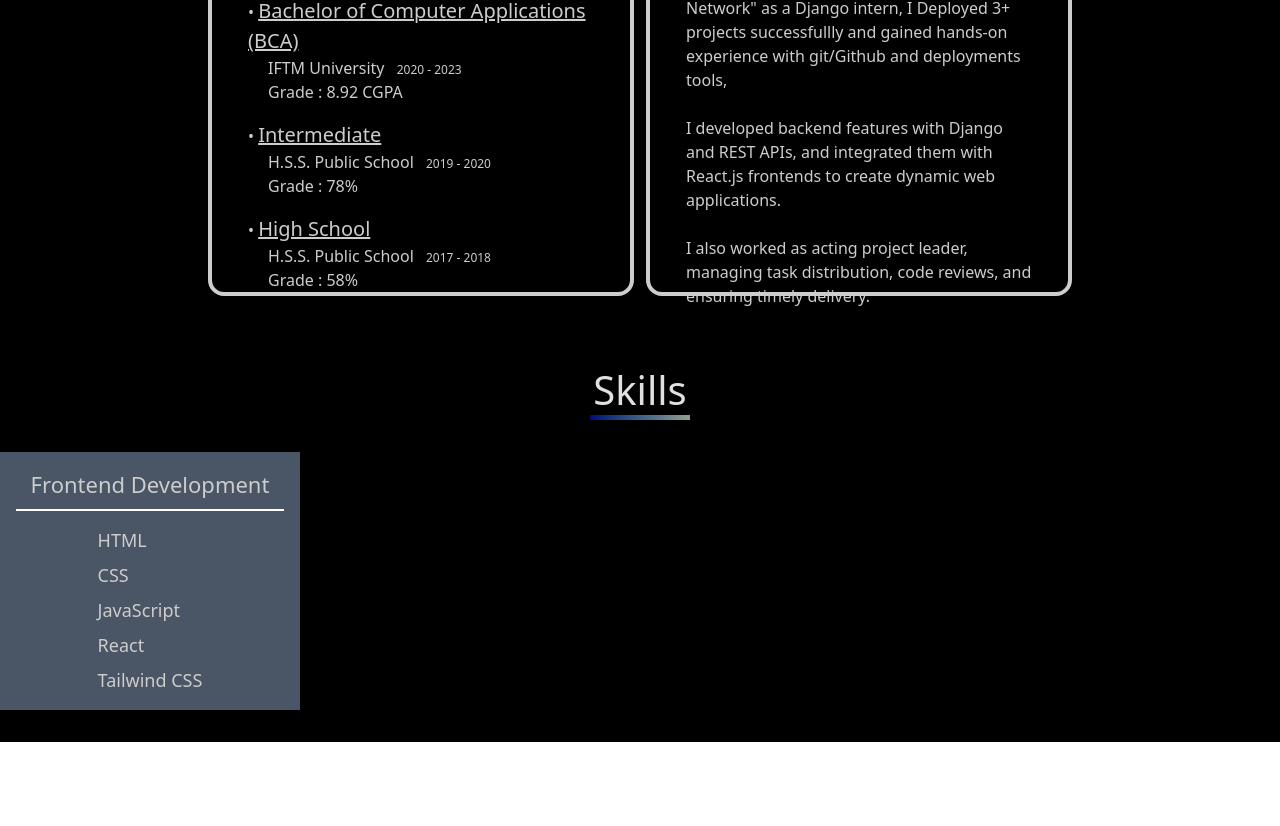
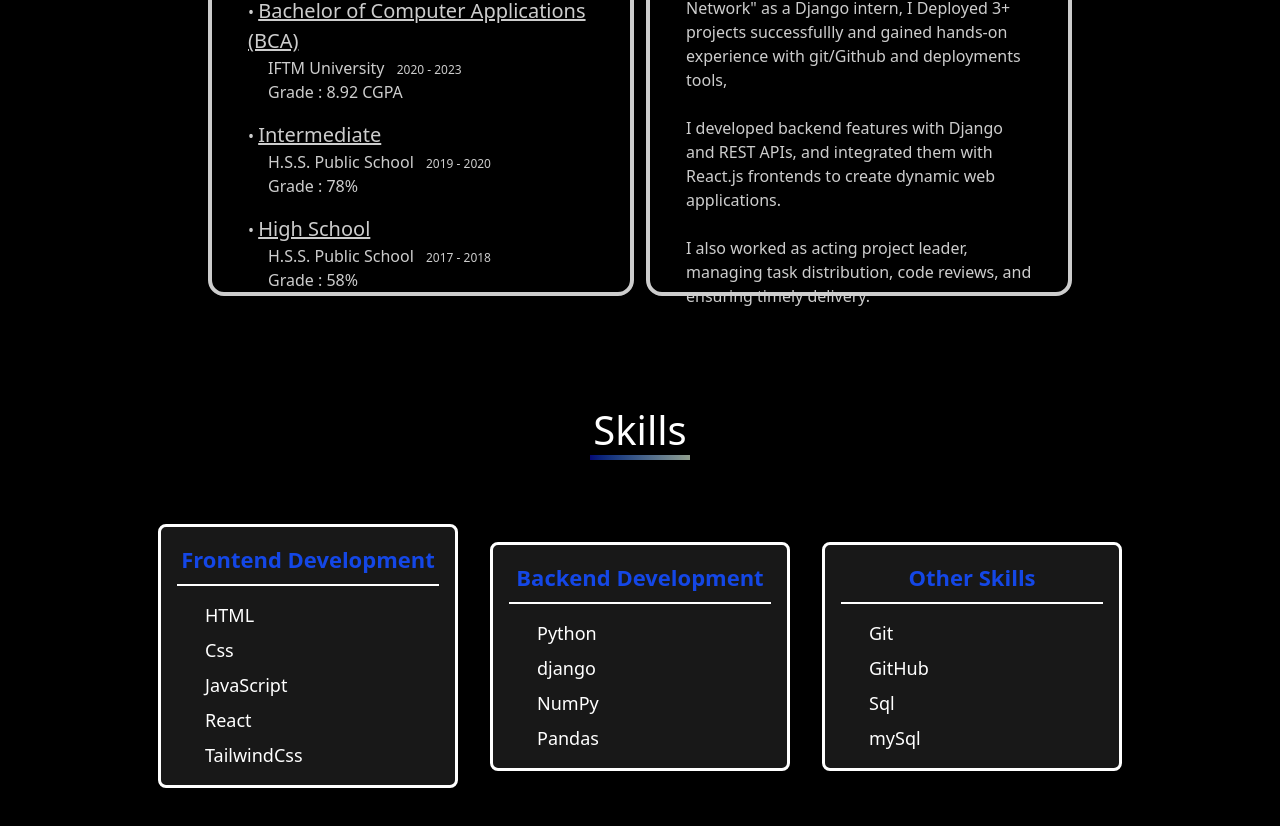
Before and after one commit to iamShauryakg/Portfolio, a React (Vite) app in the folder Portfolio/: page / in a window 1280 px wide. Shown: the part 1356-2182 px from the top of the page. Before the commit the page ends 2098 px from the top, so only its background shows below. Built offline with nearby package versions, Linux system fonts and the light colour scheme.

Commit message:
created skills page

```diff
--- a/Portfolio/src/Components/About_me.jsx
+++ b/Portfolio/src/Components/About_me.jsx
@@ -1,4 +1,5 @@
 import { useEffect } from 'react';
+import Resume from '../assets/Resume.pdf'
 
 function About_Me() {
     useEffect(() => {
@@ -18,7 +19,12 @@ function About_Me() {
                           functional websites. With a solid foundation in HTML, CSS, Bootstrap, Tailwindcss, React, Python, and Django, I strive to
                           create seamless user experiences and bring innovative ideas to life.
                       </p>
-                      <div className="text-center text-lg-start mt-4"><button className="bg-blue-700 rounded border-4 border-white  p-3 cursor-pointer hover:border-blue-700  hover:bg-white hover:text-blue-700 sm:eff transition-all duration-300">Download Resume</button>
+                      <div className="text-center text-lg-start mt-4"><button className="bg-blue-700 rounded border-4 border-white  p-3 cursor-pointer hover:border-blue-700  hover:bg-white hover:text-blue-700 sm:eff transition-all duration-300">
+                        <a href={Resume} download="Resume">
+                        Download Resume
+                        </a>
+
+                      </button>
                       </div>
 
               </div>
--- a/Portfolio/src/Components/Skills.jsx
+++ /dev/null
@@ -1,160 +0,0 @@
-
-
-function Skills() {
-    return (
-        <section className=" flex flex-col">
-               <div className=" justify-center items-center w-[100px] m-auto text-[40px] font-medium text-[rgb(226,223,223)] relative">
-                    <h2 className="text-center" >Skills</h2>
-                    <span className="absolute left-0 bottom-0 h-[5px] w-[100%] bg-gradient-to-r from-[rgb(7,7,119)] to-[rgb(145,159,142)] "></span>
-                </div>
-
-                <div className="flex flex-col bg-gray-600 justify-center w-[300px] items-center mt-8 mb-8  p-4">
-                    <div className="  mb-2">
-                        <h2 className="text-center text-[22px]">Frontend Development</h2>
-                    </div>
-                    <span className="w-full bg-white h-0.5"></span>
-                    <div className=''>
-                        <ul className="flex flex-col gap-2 mt-4 max-w-[400px] m-auto text-[18px] ">
-                            <li>HTML</li>
-                            <li>CSS</li>
-                            <li>JavaScript</li>
-                            <li>React</li>
-                            <li>Tailwind CSS</li>
-                        </ul>
-                    </div>
-                </div>
-
-            {/* <div className="flex items-center mt-[24px] w-max-[60%] justify-center ">
-            <div className="skill-card-container">
-                <div className="skill-card">
-                    <span className="skill-title">Python</span>
-
-                    <div className="skill-bar">
-                        <span className="skill-per Python">
-                            <span className="tip">70% </span>
-                        </span>
-                    </div>
-                </div>
-
-                <div className="skill-card">
-                    <span className="skill-title">Django</span>
-
-                    <div className="skill-bar">
-                        <span className="skill-per Django">
-                            <span className="tip">80% </span>
-                        </span>
-                    </div>
-                </div>
-
-                <div className="skill-card">
-                    <span className="skill-title">Javascript</span>
-
-                    <div className="skill-bar">
-
-                        <span className="skill-per Javacript">
-                            <span className="tip">40% </span>
-                        </span>
-                    </div>
-                </div>
-                <div className="skill-card">
-                    <span className="skill-title">R</span>
-
-                    <div className="skill-bar">
-                        <span className="skill-per r-programming">
-                            <span className="tip">30% </span>
-                        </span>
-                    </div>
-                </div>
-
-            </div>
-
-            <div className="skill-card-container">
-                <div className="skill-card">
-                    <span className="skill-title">HTML</span>
-
-                    <div className="skill-bar">
-                        <span className="skill-per html">
-                            <span className="tip">90% </span>
-                        </span>
-                    </div>
-                </div>
-
-                <div className="skill-card">
-                    <span className="skill-title">css</span>
-
-                    <div className="skill-bar">
-                        <span className="skill-per css">
-                            <span className="tip">80% </span>
-                        </span>
-                    </div>
-                </div>
-
-                <div className="skill-card">
-                    <span className="skill-title">Sql</span>
-
-                    <div className="skill-bar">
-                        <span className="skill-per sql">
-                            <span className="tip">70% </span>
-                        </span>
-                    </div>
-                </div>
-                <div className="skill-card">
-                    <span className="skill-title">MySql</span>
-
-                    <div className="skill-bar">
-                        <span className="skill-per sql">
-                            <span className="tip">70% </span>
-                        </span>
-                    </div>
-                </div>
-            </div>
-
-            <div className="skill-card-container">
-                <div className="skill-card">
-                    <span className="skill-title">React</span>
-
-                    <div className="skill-bar">
-                        <span className="skill-per react">
-                            <span className="tip">60% </span>
-                        </span>
-                    </div>
-                </div>
-
-                <div className="skill-card">
-                    <span className="skill-title">Tailwind</span>
-
-                    <div className="skill-bar">
-                        <span className="skill-per tailwind">
-                            <span className="tip">90% </span>
-                        </span>
-                    </div>
-                </div>
-
-                <div className="skill-card">
-                    <span className="skill-title">git</span>
-
-                    <div className="skill-bar">
-                        <span className="skill-per git">
-                            <span className="tip">95% </span>
-                        </span>
-                    </div>
-                </div>
-
-                <div className="skill-card">
-                    <span className="skill-title">MySql</span>
-
-                    <div className="skill-bar">
-                        <span className="skill-per sql">
-                            <span className="tip">70% </span>
-                        </span>
-                    </div>
-                </div>
-            </div>
-            </div> */}
-        </section>
-    )
-}
-
-
-
-export default Skills;
--- /dev/null
+++ b/Portfolio/src/Components/Skills/Card.jsx
@@ -0,0 +1,28 @@
+
+
+const SkillsCard = ({ heading, skills }) => {
+    return  (
+        <>
+
+            <div className=" w-[300px] h-auto bg-[rgb(24,24,24)] text-white m-4 border-3 border-white p-4 rounded-lg shadow-lg ">
+                <div className=" mb-2">
+                    <h2 className="text-center md:text-[22px] text-blue-700 font-bold">{heading} </h2>
+                </div>
+
+                <span className="block w-full bg-white h-0.5 "></span>
+
+                <div className=''>
+                    <ul className="flex flex-col gap-2  mt-4 max-w-[400px] m-auto text-[18px] ">
+                        {skills.map((skill, index) => (
+                            <li key={index} className="list-none ml-7">{skill}</li>
+                        ))}
+                    </ul>
+                </div>
+
+            </div>
+
+        </>
+    )
+}
+
+export default SkillsCard;
--- /dev/null
+++ b/Portfolio/src/Components/Skills/Skills.jsx
@@ -0,0 +1,37 @@
+import SkillsCard from "./Card"
+
+function Skills() {
+    const skillData = [{
+        heading : "Frontend Development",
+        skills : ["HTML", "Css", "JavaScript", "React", "TailwindCss"]
+    },
+    {
+        heading : "Backend Development",
+        skills : ["Python", "django", "NumPy", "Pandas"]
+    },
+    {
+        heading : "Other Skills",
+        skills : ["Git", "GitHub", "Sql", "mySql"]
+    }
+
+]
+
+    return (
+        <section className=" flex flex-col bg-black pt-10 pb-10 ">
+                   <div className=" justify-center items-center w-[100px] m-auto text-[40px] font-medium text-[rgb(226,223,223)] relative">
+                    <h2 className="text-center text-white" >Skills</h2>
+                    <span className="absolute left-0 bottom-0 m-0 h-[5px] w-full bg-gradient-to-r from-[rgb(7,7,119)] to-[rgb(145,159,142)] "></span>
+                </div>
+
+                   <div className="flex flex-col md:flex-row justify-center  items-center mt-8 mb-8  p-4">
+                       {skillData.map((skill, index) => (
+                           <SkillsCard key={index} heading= {skill.heading} skills={skill.skills} />
+                       ))}
+                   </div>
+        </section>
+    )
+}
+
+
+
+export default Skills;
--- a/Portfolio/src/Pages/Home.jsx
+++ b/Portfolio/src/Pages/Home.jsx
@@ -1,6 +1,6 @@
 import Header_part from "../Components/Header_part"
 import About_me from "../Components/About_me"
-import Skills from "../Components/Skills"
+import Skills from "../Components/Skills/Skills"
 
 
 
```
Also changed, not shown: 1 other file (tests, documents, lock files or other folders).
